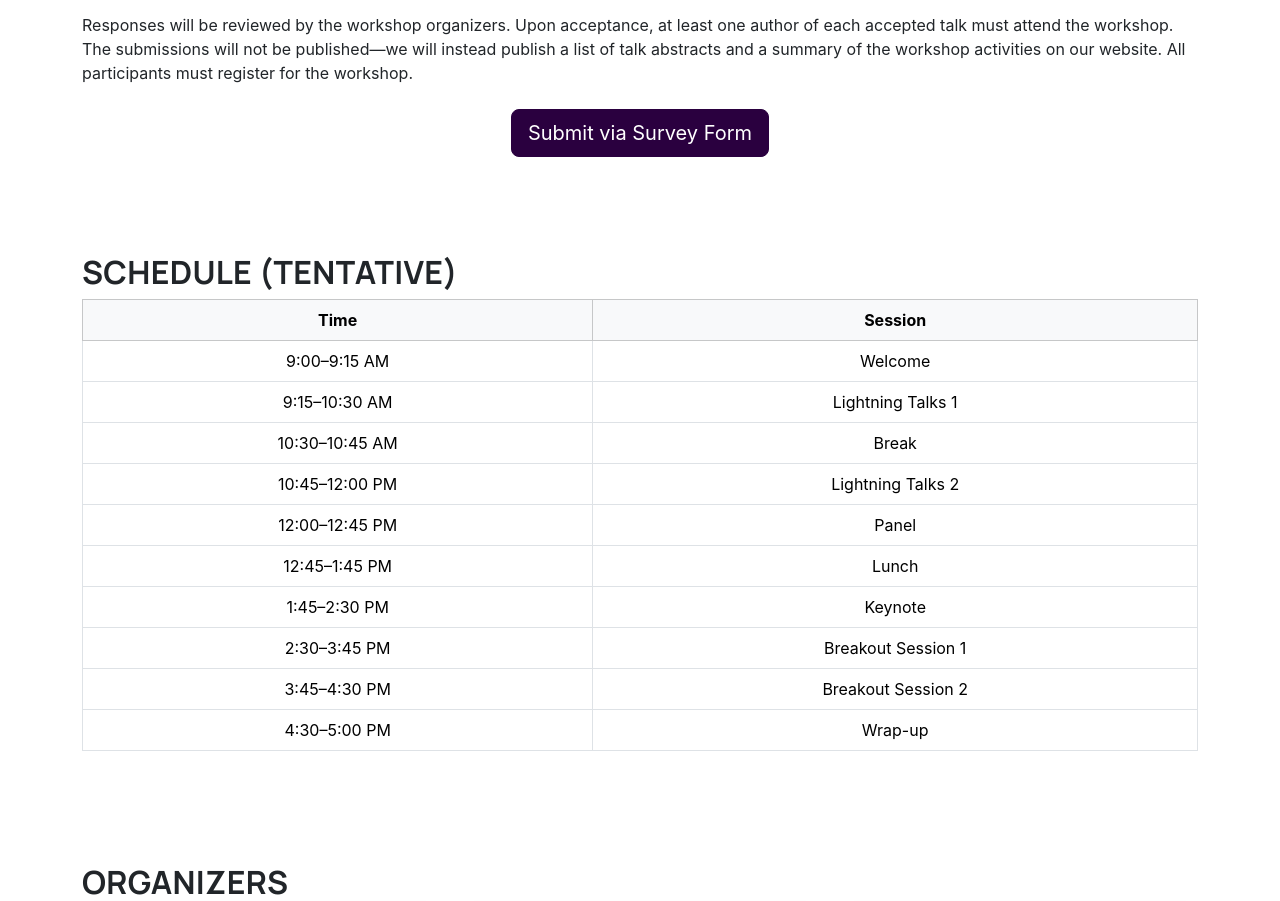
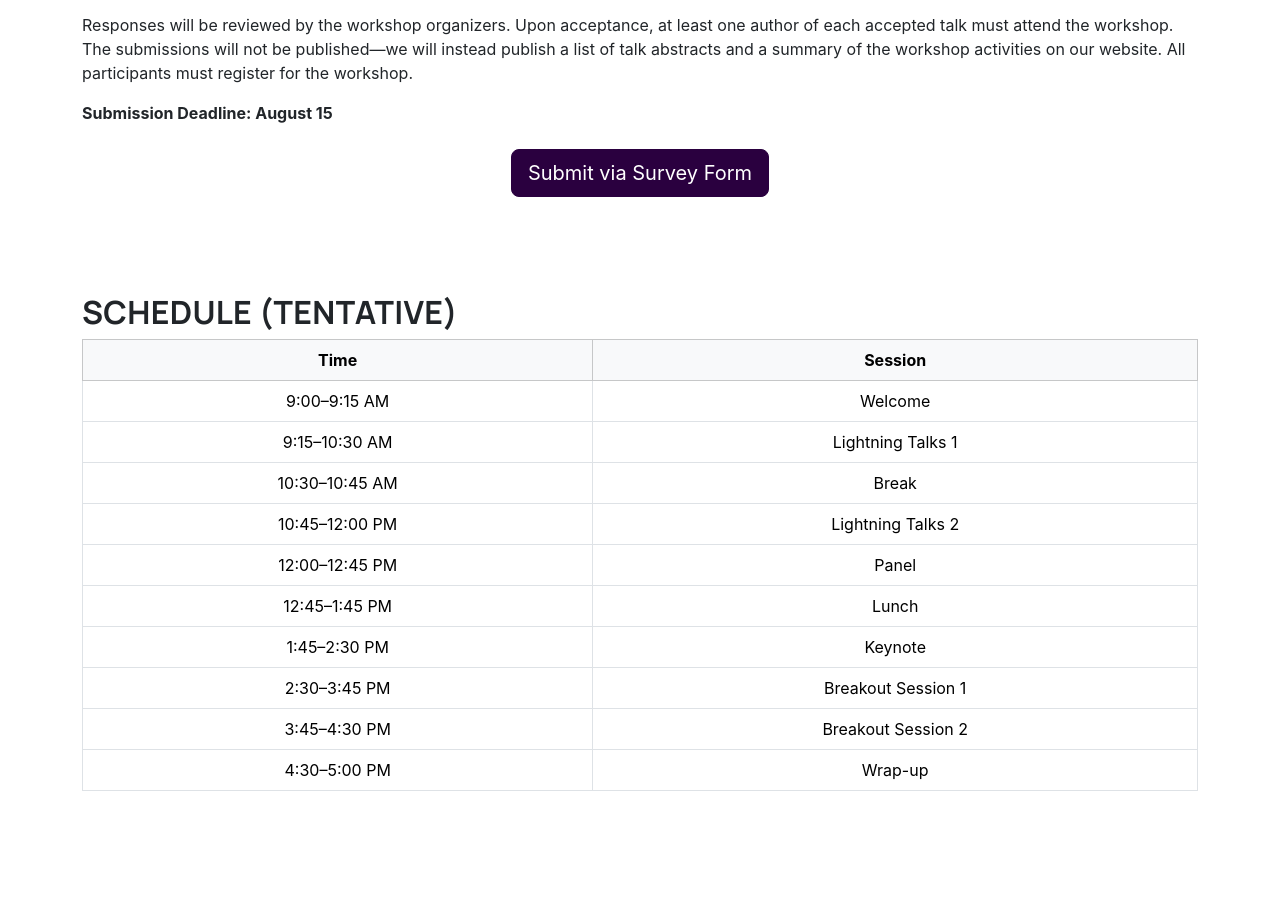
Before and after one commit to futureofdigitalintimacy/futureofdigitalintimacy.github.io, a plain HTML site: page index.html in a window 1280 px wide. Shown: the part 1165-2066 px from the top of the page. Drawn offline with nearby package versions, Linux system fonts and the light colour scheme.

Commit message:
submission deadline

```diff
--- a/index.html
+++ b/index.html
@@ -60,6 +60,7 @@
       <li><strong>Talk Submission:</strong> We are accepting submissions for lightning talks via the same form. Please include an abstract and a link to published work. For work-in-progress, submit an abstract and a 2-page paper in ACM format describing the content of a roughly 10-minute talk.</li>
     </ul>
     <p>Responses will be reviewed by the workshop organizers. Upon acceptance, at least one author of each accepted talk must attend the workshop. The submissions will not be published—we will instead publish a list of talk abstracts and a summary of the workshop activities on our website. All participants must register for the workshop.</p>
+    <p><strong>Submission Deadline: August 15</strong></p>
     <div class="text-center mt-4">
       <a class="btn btn-primary btn-lg" href="https://cryptpad.fr/form/#/2/form/view/vfZVPY+MO-SMd8lpWziLUcpWkdeWq+JhVXJMPbWqTu0/" target="_blank">
         Submit via Survey Form
```
